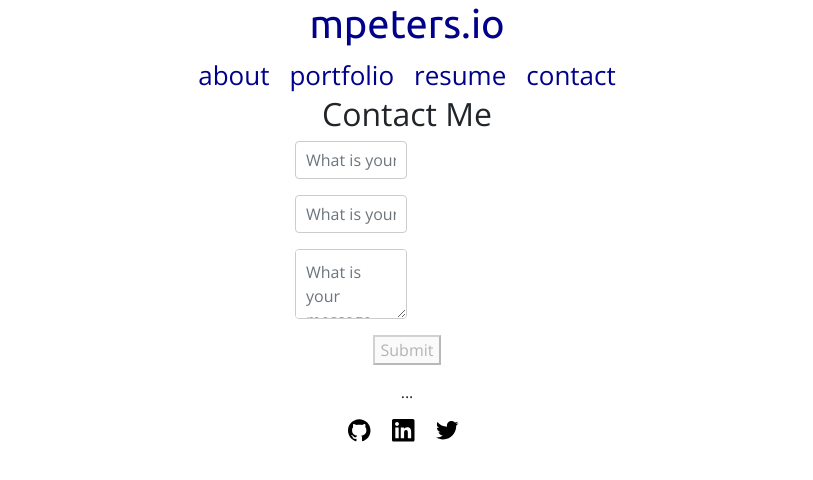
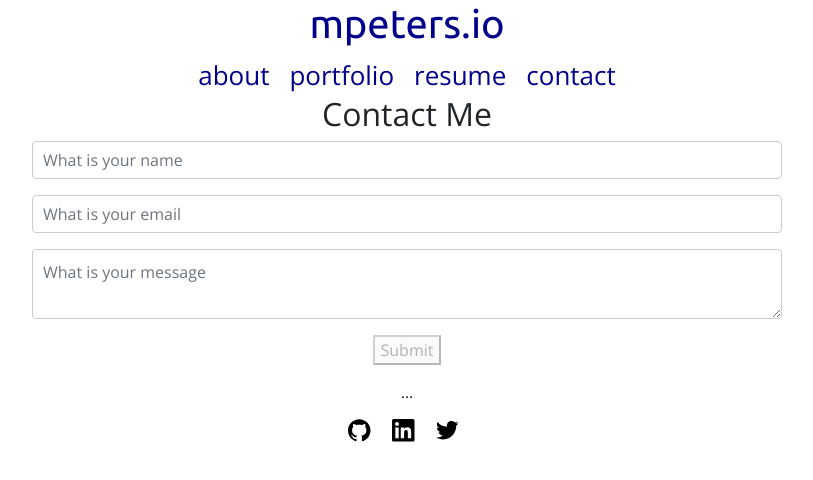
Before and after one commit to mgpeters/mpeters.io, a React (Create React App) app in the folder mpeters-io/: page /contact in a window 1280 px wide. Shown: the top 480 px of the page, without its empty margins (233-1046 px from the left). Built offline with nearby package versions, Linux system fonts and the light colour scheme.

Commit message:
fixed form CSS

```diff
--- a/mpeters-io/src/App.css
+++ b/mpeters-io/src/App.css
@@ -214,11 +214,12 @@ body {
 /* Contact Form */
 
 .contact-form {
+  width: 75%;
   display: inline-block;
 }
 
 .form-control {
-  width: 50%;
+  width: 100%;
   border: 1px solid #ccc;
   padding: 10px;
 }
```
